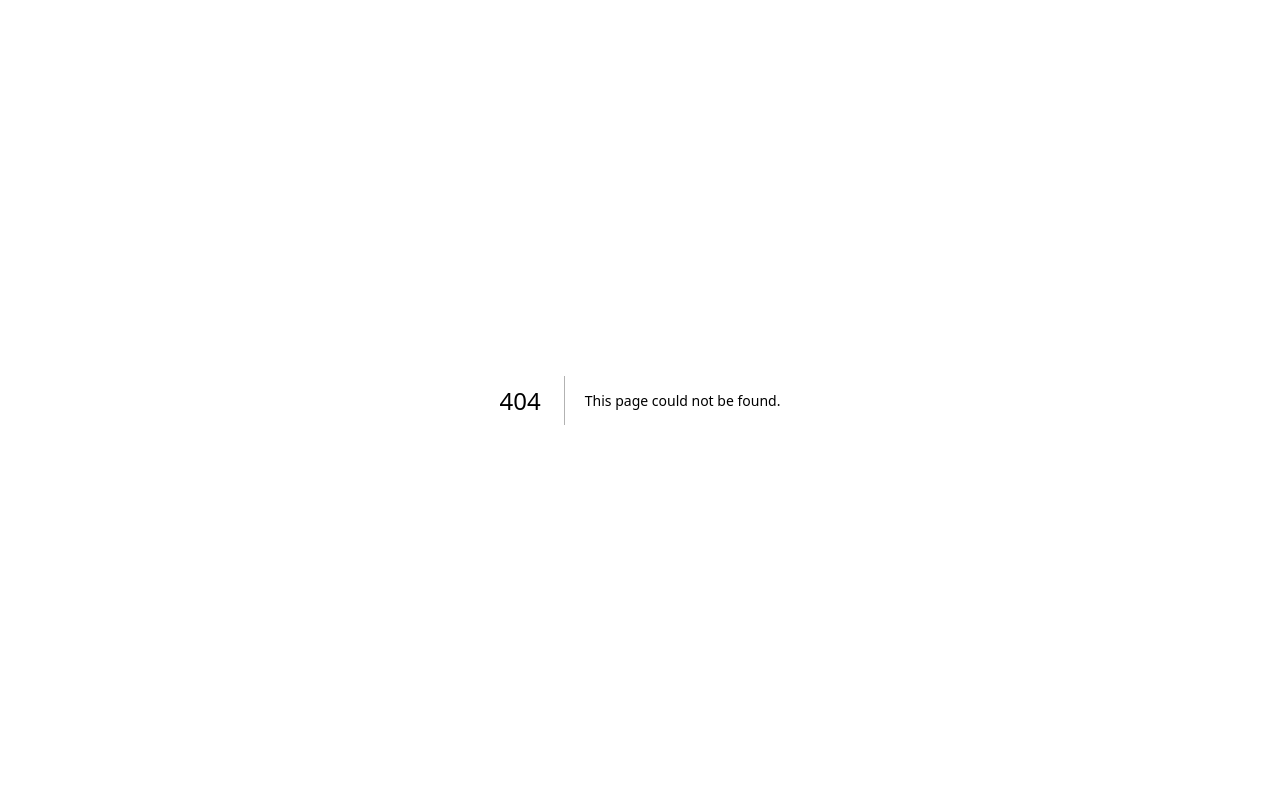
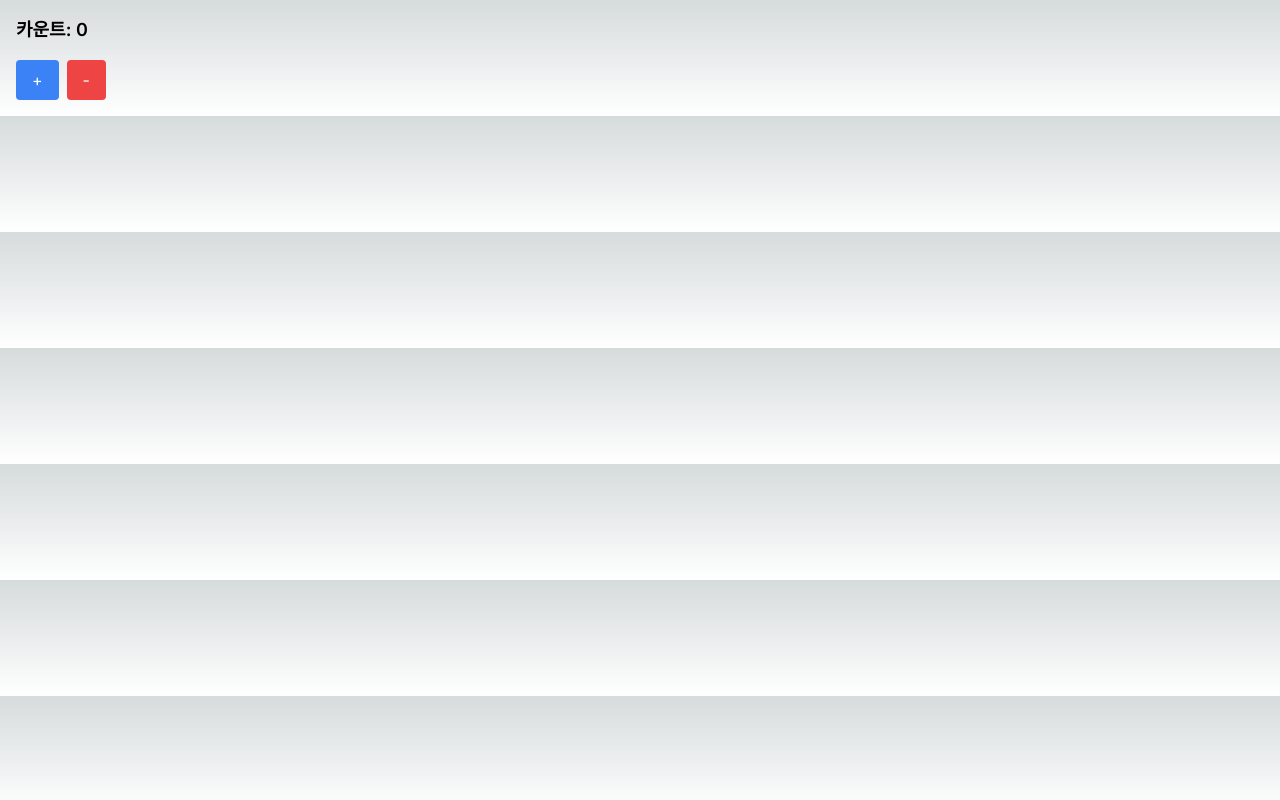
Before and after one commit to haejin-park/next_boilerplate, a Next.js app: page /reducer in a window 1280 px wide. Before the commit this address had no page. Built offline with nearby package versions, Linux system fonts and the light colour scheme.

Commit message:
useReducer

```diff
--- /dev/null
+++ b/app/reducer/counter-with-reducer.tsx
@@ -0,0 +1,38 @@
+'use client'
+import { useReducer } from "react";
+
+interface State {count:number};
+type Action = {type: 'INCREMENT'} | {type: 'DECREMENT'};
+const initialState: State = {count: 0};
+const reducer = (state: State, action: Action): State => {
+    switch(action.type) {
+        case 'INCREMENT':
+            return {count: state.count + 1};
+        case 'DECREMENT':
+            return {count: state.count - 1};
+        default:
+            return state;;
+    }
+};
+
+export const CounterWithReducer = () => {
+    const [state, dispatch] = useReducer(reducer, initialState);
+
+    return (
+        <div>
+            <p className="mb-4 text-lg font-semibold">카운트: {state.count}</p>
+            <button
+                onClick={() => dispatch({ type: 'INCREMENT'})}
+                className="px-4 py-2 mr-2 text-white bg-blue-500 rounded hover:bg-blue-700"
+            >
+                +
+            </button>
+            <button
+                onClick={() => dispatch({ type: 'DECREMENT'})}
+                className="px-4 py-2 mr-2 text-white bg-red-500 rounded hover:bg-red-200"
+            >
+                -
+            </button>
+        </div>
+    )
+}
--- /dev/null
+++ b/app/reducer/page.tsx
@@ -0,0 +1,9 @@
+import { CounterWithReducer } from "./counter-with-reducer";
+
+export default function Home() {
+    return (
+        <main className="flex flex-col p-4 space-y-2">
+            <CounterWithReducer />
+        </main>
+    )
+}
```
